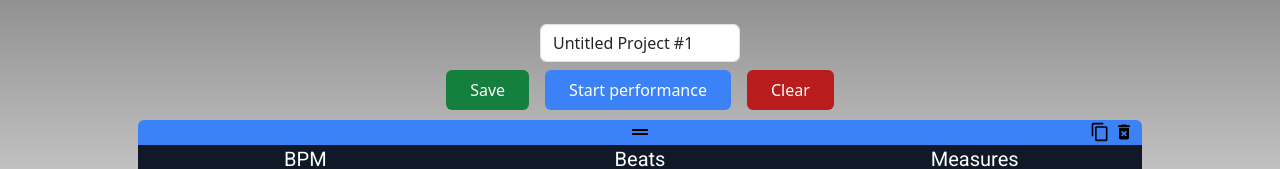
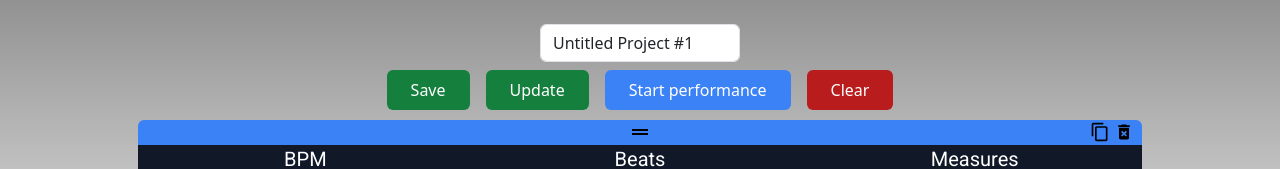
Before and after one commit to oceanhillman/metronome-sequencer, a Next.js app: page / in a window 1280 px wide. Shown: the part 522-691 px from the top of the page. Built offline with nearby package versions, Linux system fonts and the light colour scheme; no server answers.

Commit message:
Add button for test update endpoint

```diff
--- a/src/components/Editor.jsx
+++ b/src/components/Editor.jsx
@@ -109,7 +109,7 @@ export default function Editor() {
         const now = new Date();
         const creationTime = now.toISOString();
 
-        const newSong = {
+        const newSongData = {
             user_id: user?.sub,
             title: songTitle,
             created_at: creationTime,
@@ -118,15 +118,13 @@ export default function Editor() {
             layout: JSON.stringify(layout),
         }
 
-        console.log(user, error, isLoading);
-
         try {
             const response = await fetch('/api/songs/addSong', {
               method: 'POST',
               headers: {
                 'Content-Type': 'application/json',
               },
-              body: JSON.stringify(newSong), // Replace 'songName' with your actual field
+              body: JSON.stringify(newSongData),
             });
 
             if (!response.ok) {
@@ -149,7 +147,51 @@ export default function Editor() {
 
     }
 
+    async function updateSong() {
+        const now = new Date();
+        const updatedTime = now.toISOString();
+
+        // const updatedSongData = {
+        //     id: songId,                                 // !!!!!!!!!!!!!!!!!!!!!!!!!!!!!!!!!!!!!!!!!!!!!
+        //     title: songTitle,
+        //     last_saved: updatedTime,
+        //     playlist: JSON.stringify(playlist),
+        //     layout: JSON.stringify(layout),
+        // };
+
+        const updatedSongData = {
+            id: 2,                                 // !!!!!!!!!!!!!!!!!!!!!!!!!!!!!!!!!!!!!!!!!!!!!
+            title: "Amara's song",
+            last_saved: updatedTime,
+            playlist: JSON.stringify(playlist),
+            layout: JSON.stringify(layout),
+        };
+
+        try {
+            const response = await fetch('/api/songs/updateSong', {
+                method: 'PATCH',
+                headers: {
+                    'Content-Type': 'application/json',
+                },
+                body: JSON.stringify(updatedSongData)
+            });
+
+            if (!response.ok) {
+                throw new Error('Network response was not ok');
+            }
+
+            const result = await response.json();
+
+        } catch (error) {
+
+        } finally {
+
+        };
+    }
+
     async function handleClickSave() {
+
+
         // logged in? save
         try {
             await createNewSong();
@@ -158,8 +200,6 @@ export default function Editor() {
         }
         // not logged in? we should log in, but hold onto the song data
     }
-
-
 
     return (
         <div className="w-full mt-16">
@@ -180,6 +220,9 @@ export default function Editor() {
                     <div className="flex items-center justify-center">
                         <button onClick={handleClickSave} className="mt-2 mx-2 bg-green-700 text-white px-4 py-2 rounded">
                             Save
+                        </button>
+                        <button onClick={updateSong} className="mt-2 mx-2 bg-green-700 text-white px-4 py-2 rounded">
+                            Update
                         </button>
                         <button onClick={handleClickPlay} className="mt-2 mx-2 bg-blue-500 text-white px-4 py-2 rounded">
                             {performing ? "Stop" : "Start performance"}
```
